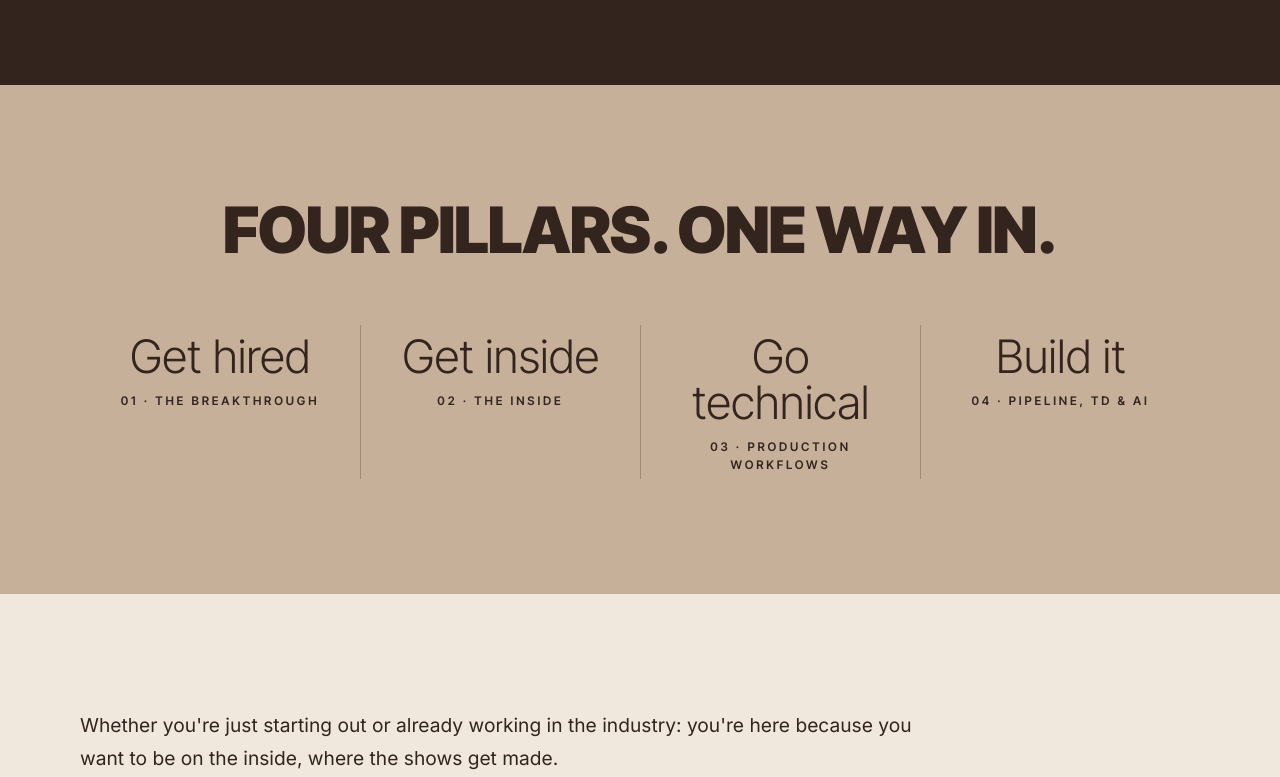
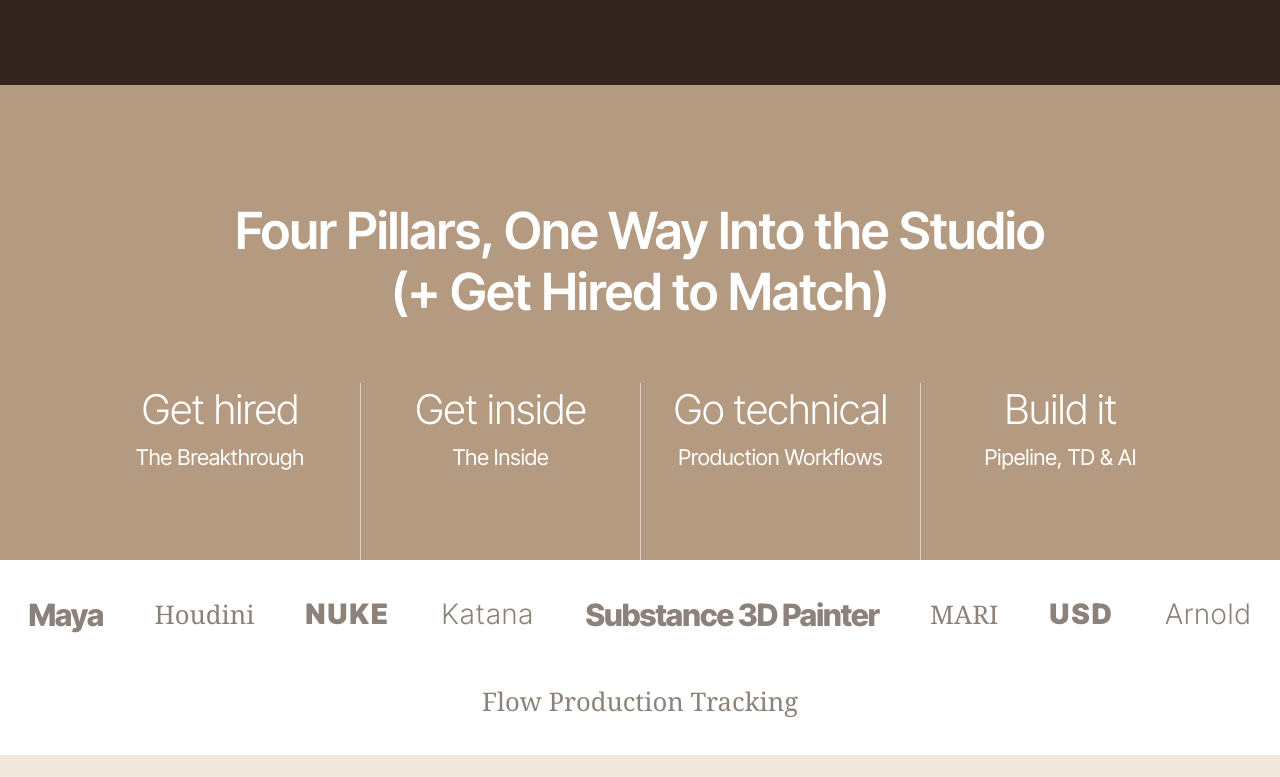
Before and after one commit to demoisellepixel/demoisellepixel.com, a plain HTML site: page index.html in a window 1280 px wide. Shown: the part 1992-2769 px from the top of the page. Drawn offline with Linux system fonts and the light colour scheme; a web font is replaced by a local one.

Commit message:
Lay out the four-pillars band like the template
The band had been left untouched because it was taken as one of the
"first four slides" to keep. It now follows the reference layout:
- Two-line centred heading with a bracketed second line:
  "Four Pillars, One Way Into the Studio / (+ Get Hired to Match)".
- Large thin words in one row (Get hired / Get inside / Go technical /
  Build it), never wrapping, separated by tall full-height lines.
- A short phrase under each word in normal case (course name) instead
  of tiny spaced capitals.
- White text on a tan band, like the template.
- New white strip under it with the software names in mixed grey type,
  in place of the template's press-logo row.

Co-Authored-By: Claude Opus 5.5 <noreply@anthropic.com>

```diff
--- a/index.html
+++ b/index.html
@@ -123,16 +123,27 @@ section { padding-block: clamp(64px, 9vw, 120px); }
 @media (max-width: 640px) { .stats { grid-template-columns: 1fr; gap: 28px; } .stat + .stat { border-left: 0; border-top: 1px solid rgba(245, 239, 232, .25); padding-top: 28px; } }
 
 /* Caramel pillars band */
-.pillars { background: var(--tan); color: var(--root); }
-.pillars h2 { font-size: clamp(2.2rem, 5vw, 4rem); text-align: center; margin-bottom: clamp(36px, 5vw, 64px); }
+/* Template layout: two-line centred heading with a bracketed second line, then huge thin words in a row
+   separated by tall full-height lines, each with a short phrase underneath. White text on tan. */
+.pillars { background: #B39A80; color: #fff; padding-bottom: 0; }
+.pillars h2 { font: 600 clamp(1.9rem, 4vw, 3.4rem)/1.2 var(--display); text-align: center; letter-spacing: -0.01em; margin-bottom: clamp(36px, 5vw, 60px); }
+.pillars h2 span { display: block; }
 .pillar-row { display: grid; grid-template-columns: repeat(4, minmax(0, 1fr)); }
-.pillar { text-align: center; padding: 8px 18px 4px; text-decoration: none; display: flex; flex-direction: column; gap: 14px; }
-.pillar + .pillar { border-left: 1px solid rgba(77, 51, 40, .3); }
-.pillar b { font: 300 clamp(2rem, 3.6vw, 3.3rem)/1 var(--display); letter-spacing: -0.01em; }
-.pillar span { font: 600 0.74rem/1.5 var(--display); letter-spacing: 0.24em; text-transform: uppercase; color: var(--root); }
-.pillar:hover b { text-decoration: underline; text-decoration-thickness: 2px; text-underline-offset: 8px; }
-@media (max-width: 860px) { .pillar-row { grid-template-columns: repeat(2, minmax(0, 1fr)); row-gap: 36px; } .pillar:nth-child(3) { border-left: 0; } }
-@media (max-width: 480px) { .pillar-row { grid-template-columns: 1fr; } .pillar + .pillar { border-left: 0; border-top: 1px solid rgba(77,51,40,.3); padding-top: 28px; } }
+.pillar { text-align: center; padding: 6px clamp(10px, 2vw, 28px) clamp(48px, 7vw, 90px); text-decoration: none; display: flex; flex-direction: column; align-items: center; gap: 14px; }
+.pillar + .pillar { border-left: 1px solid rgba(255, 255, 255, .55); }
+.pillar b { font: 300 clamp(1.5rem, 3.2vw, 2.9rem)/1 var(--display); letter-spacing: -0.02em; white-space: nowrap; }
+.pillar span { font: 500 clamp(1rem, 1.7vw, 1.6rem)/1.2 var(--display); color: #fff; }
+.pillar:hover b { text-decoration: underline; text-decoration-thickness: 1px; text-underline-offset: 10px; }
+@media (max-width: 640px) { .pillar-row { grid-template-columns: repeat(2, minmax(0, 1fr)); } .pillar:nth-child(3) { border-left: 0; } .pillar { padding-bottom: 32px; } }
+
+/* Tools strip: one white band with the software names in mixed grey type, like the template's logo row */
+.tools-strip { background: #fff; overflow: hidden; padding-block: clamp(22px, 3vw, 36px); }
+.tools-track { display: flex; align-items: center; justify-content: center; flex-wrap: wrap; gap: clamp(18px, 4vw, 64px); padding-inline: 16px; color: #8C8279; }
+.tools-track span { white-space: nowrap; line-height: 1; }
+.tools-track .t1 { font: 800 clamp(1.3rem, 2.4vw, 2.2rem) var(--display); letter-spacing: -0.03em; }
+.tools-track .t2 { font: 400 clamp(1.1rem, 2vw, 1.8rem) Georgia, "Times New Roman", serif; }
+.tools-track .t3 { font: 900 clamp(1.2rem, 2.2vw, 2rem) var(--display); letter-spacing: 0.08em; }
+.tools-track .t4 { font: 300 clamp(1.2rem, 2.2vw, 2rem) var(--display); letter-spacing: 0.04em; }
 
 /* Holding you back */
 /* Template layout: intro line across the top, cards ~62% on the left, phone on the right beside the heading */
@@ -408,15 +419,22 @@ footer .wrap { padding-block: 64px 32px; display: flex; flex-direction: column;
   <!-- Four pillars -->
   <section class="pillars" aria-labelledby="pillars-h">
     <div class="wrap">
-      <h2 id="pillars-h" class="headline">Four pillars. One way in.</h2>
+      <h2 id="pillars-h">Four Pillars, One Way Into the Studio<span>(+ Get Hired to Match)</span></h2>
       <div class="pillar-row">
-        <a class="pillar" href="#c01"><b>Get hired</b><span>01 · The Breakthrough</span></a>
-        <a class="pillar" href="#c02"><b>Get inside</b><span>02 · The Inside</span></a>
-        <a class="pillar" href="#c03"><b>Go technical</b><span>03 · Production Workflows</span></a>
-        <a class="pillar" href="#c04"><b>Build it</b><span>04 · Pipeline, TD &amp; AI</span></a>
+        <a class="pillar" href="#c01"><b>Get hired</b><span>The Breakthrough</span></a>
+        <a class="pillar" href="#c02"><b>Get inside</b><span>The Inside</span></a>
+        <a class="pillar" href="#c03"><b>Go technical</b><span>Production Workflows</span></a>
+        <a class="pillar" href="#c04"><b>Build it</b><span>Pipeline, TD &amp; AI</span></a>
       </div>
     </div>
   </section>
+
+  <!-- Tools strip (template: white band of logos under the pillars) -->
+  <div class="tools-strip" aria-label="Software you'll work in">
+    <div class="tools-track">
+      <span class="t1">Maya</span><span class="t2">Houdini</span><span class="t3">NUKE</span><span class="t4">Katana</span><span class="t1">Substance 3D Painter</span><span class="t2">MARI</span><span class="t3">USD</span><span class="t4">Arnold</span><span class="t2">Flow Production Tracking</span>
+    </div>
+  </div>
 
   <!-- What's holding you back -->
   <section class="back" aria-labelledby="back-h">
```
